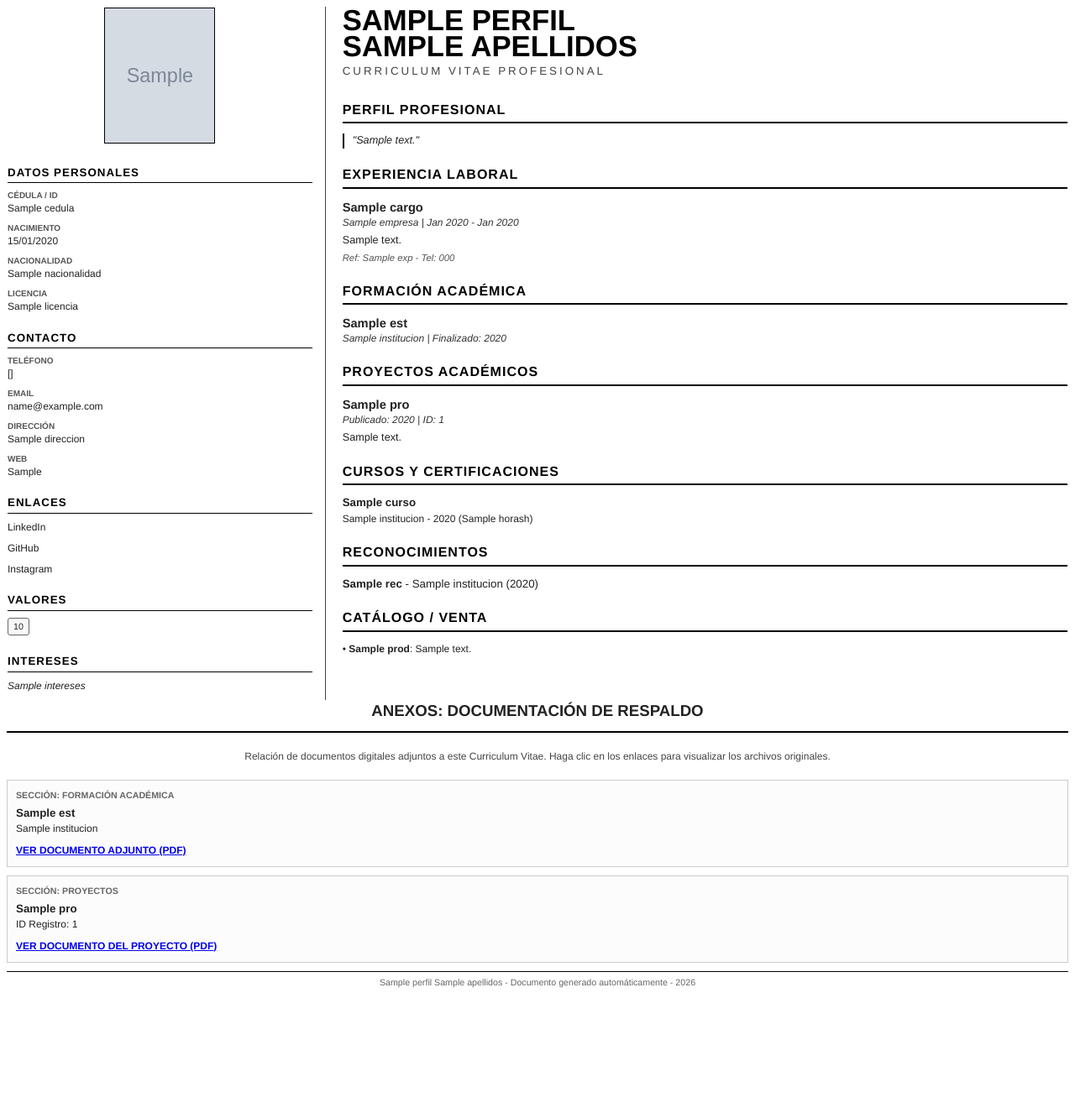
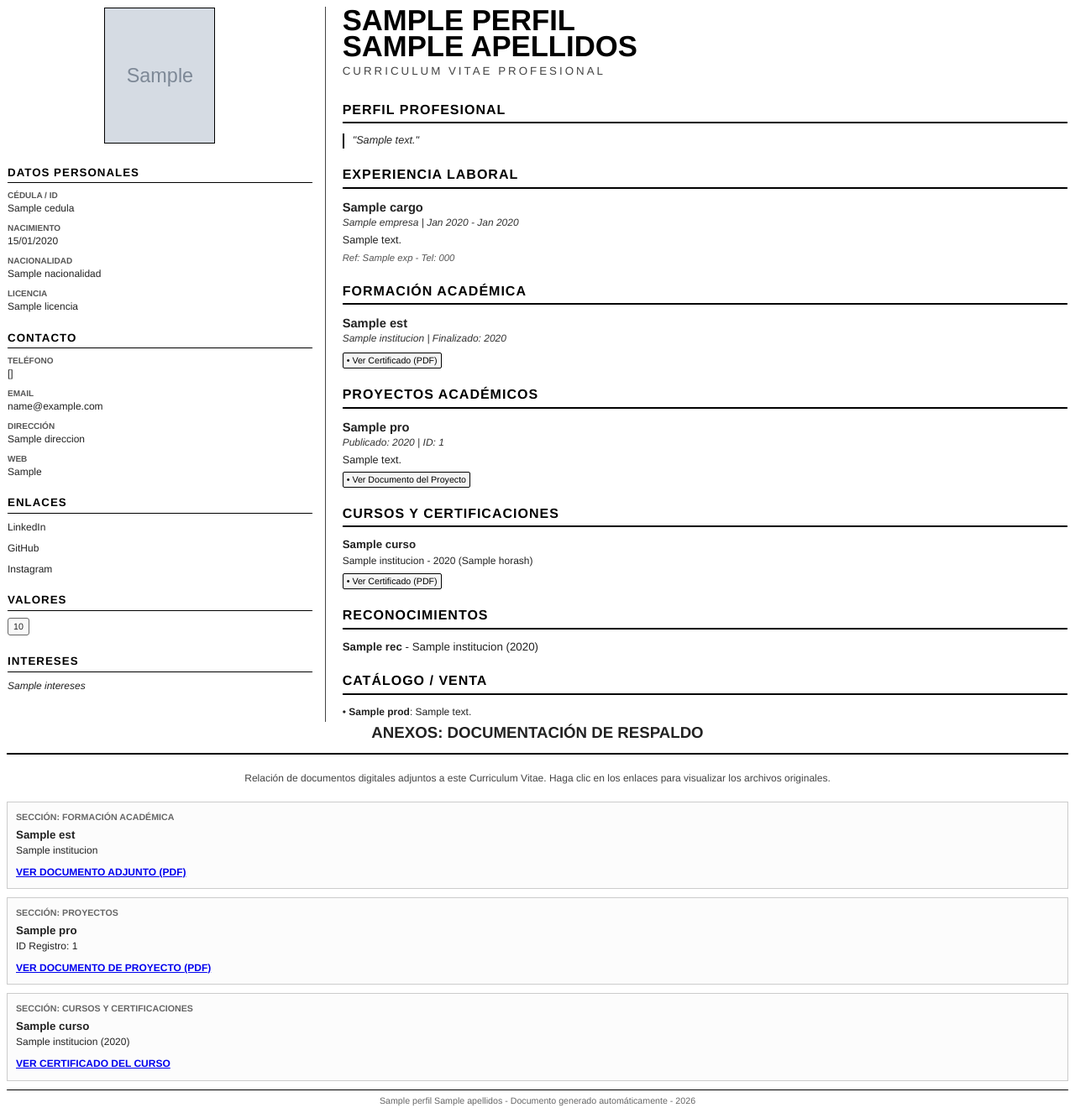
Before and after one commit to ValeraMeza/HOJA_VIDA_VAL, a Django app: template curriculum/templates/curriculum/cv_pdf.html in a window 1280 px wide. Shown: the whole page at 84% size. Before the commit the page ends 1177 px from the top, so only its background shows below. Run offline with Django 3.2, Linux system fonts and the light colour scheme; the template is opened without the code that fills it: most values are stand-ins (such as "Sample title", 1, 10 or a date in 2020); grey boxes marked "Sample" are stand-in pictures.

Commit message:
Intento final (tal vez 2)

```diff
--- a/curriculum/templates/curriculum/cv_pdf.html
+++ b/curriculum/templates/curriculum/cv_pdf.html
@@ -183,6 +183,18 @@
             font-weight: bold;
             font-size: 9pt;
         }
+        /* Estilo para enlace en cuerpo principal */
+        .attachment-link {
+            display: inline-block;
+            margin-top: 4px;
+            font-size: 8pt;
+            color: #000;
+            text-decoration: none;
+            border: 1pt solid #000;
+            padding: 1px 4px;
+            border-radius: 2px;
+            background-color: #f5f5f5;
+        }
     </style>
 </head>
 <body>
@@ -332,6 +344,14 @@
                 <div class="job-block">
                     <div class="job-title">{{ est.titulo }}</div>
                     <div class="job-meta">{{ est.institucion }} | Finalizado: {{ est.fecha_fin|date:"Y" }}</div>
+
+                    {% if est.certificado_pdf and not ocultar_certificados %}
+                    <div>
+                        <a href="{% if 'http' in est.certificado_pdf.url %}{{ est.certificado_pdf.url }}{% else %}{{ base_url }}{{ est.certificado_pdf.url }}{% endif %}" class="attachment-link" target="_blank">
+                            &bull; Ver Certificado (PDF)
+                        </a>
+                    </div>
+                    {% endif %}
                 </div>
                 {% endfor %}
                 {% endif %}
@@ -346,11 +366,19 @@
                     {% if pro.descripcion %}
                     <div class="job-desc">{{ pro.descripcion }}</div>
                     {% endif %}
+
+                    {% if pro.archivo and not ocultar_certificados %}
+                    <div>
+                        <a href="{% if 'http' in pro.archivo.url %}{{ pro.archivo.url }}{% else %}{{ base_url }}{{ pro.archivo.url }}{% endif %}" class="attachment-link" target="_blank">
+                            &bull; Ver Documento del Proyecto
+                        </a>
+                    </div>
+                    {% endif %}
                 </div>
                 {% endfor %}
                 {% endif %}
 
-                <!-- 12. CURSOS -->
+                <!-- 12. CURSOS (AHORA CON PDF) -->
                 {% if not ocultar_cursos and cursos %}
                 <div class="section-title">Cursos y Certificaciones</div>
                 {% for curso in cursos %}
@@ -358,6 +386,14 @@
                     <span style="font-weight: bold;">{{ curso.nombre_curso }}</span>
                     <br>
                     <span style="font-size: 9pt;">{{ curso.institucion }} - {{ curso.fecha_realizacion|date:"Y" }} ({{ curso.horas }}h)</span>
+
+                    {% if curso.certificado_pdf and not ocultar_certificados %}
+                    <div style="margin-top: 2px;">
+                        <a href="{% if 'http' in curso.certificado_pdf.url %}{{ curso.certificado_pdf.url }}{% else %}{{ base_url }}{{ curso.certificado_pdf.url }}{% endif %}" class="attachment-link" target="_blank">
+                            &bull; Ver Certificado (PDF)
+                        </a>
+                    </div>
+                    {% endif %}
                 </div>
                 {% endfor %}
                 {% endif %}
@@ -387,6 +423,8 @@
     </table>
 
     <!-- SECCIÓN DE ANEXOS / ADJUNTOS (AL FINAL) -->
+    <!-- Solo si no se ocultaron los certificados -->
+    {% if not ocultar_certificados %}
         <div style="page-break-before: always;"></div>
 
         <div class="appendix-header">Anexos: Documentación de Respaldo</div>
@@ -425,12 +463,32 @@
 
                     <div style="margin-top: 8px;">
                         <a class="pdf-link" href="{% if 'http' in pro.archivo.url %}{{ pro.archivo.url }}{% else %}{{ base_url }}{{ pro.archivo.url }}{% endif %}" target="_blank">
-                        VER DOCUMENTO DEL PROYECTO (PDF)
+                            VER DOCUMENTO DE PROYECTO (PDF)
                         </a>
                     </div>
                 </div>
                 {% endif %}
             {% endfor %}
+        {% endif %}
+
+        <!-- Anexos de Cursos (NUEVO) -->
+        {% if not ocultar_cursos %}
+            {% for curso in cursos %}
+                {% if curso.certificado_pdf %}
+                <div class="appendix-item">
+                    <span class="appendix-section-label">SECCIÓN: CURSOS Y CERTIFICACIONES</span>
+                    <div style="font-weight: bold;">{{ curso.nombre_curso }}</div>
+                    <div style="font-size: 9pt; margin-bottom: 5px;">{{ curso.institucion }} ({{ curso.fecha_realizacion|date:"Y" }})</div>
+
+                    <div style="margin-top: 8px;">
+                        <a class="pdf-link" href="{% if 'http' in curso.certificado_pdf.url %}{{ curso.certificado_pdf.url }}{% else %}{{ base_url }}{{ curso.certificado_pdf.url }}{% endif %}" target="_blank">
+                            VER CERTIFICADO DEL CURSO
+                        </a>
+                    </div>
+                </div>
+                {% endif %}
+            {% endfor %}
+        {% endif %}
     {% endif %}
 
     <div id="footerContent" style="text-align: center; font-size: 8pt; border-top: 1pt solid #000; padding-top: 5px; color: #666;">
```
Also changed, not shown: curriculum/templates/curriculum/configurar_cv.html (+8 -2 lines), curriculum/views.py (+39 -32 lines). Lines whose indentation alone changed are shown as unchanged.
